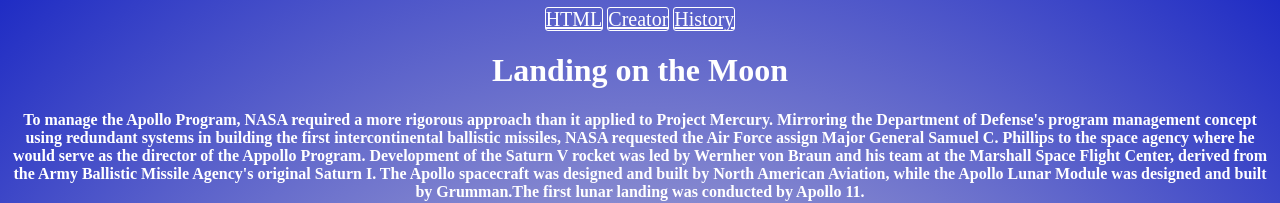
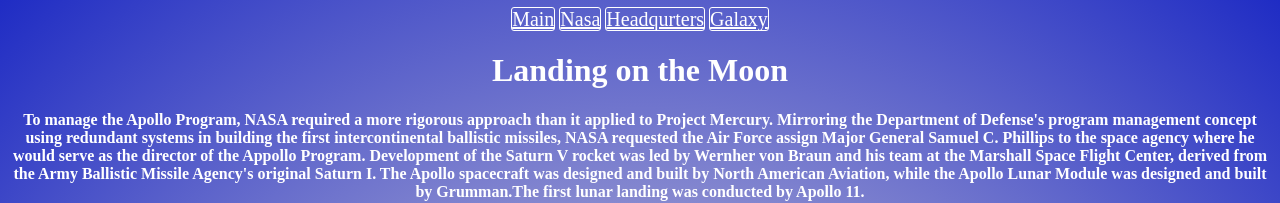
Before and after one commit to kopala13/sabagunia, a plain HTML site: page index.html in a window 1280 px wide. Shown: the top 203 px of the page. Drawn offline with Linux system fonts and the light colour scheme.

Commit message:
Update index.html

```diff
--- a/index.html
+++ b/index.html
@@ -7,9 +7,10 @@
 </head>
 <header>
     <nav>
-        <a href="index.html">HTML</a>
-        <a href="index2.html">Creator</a>
-        <a href="index3.html">History</a>
+        <a href="index.html">Main</a>
+        <a href="index2.html">Nasa</a>
+        <a href="index3.html">Headqurters</a>
+         <a href="index4.html">Galaxy</a>
     </nav>
 </header>
 <body>
```
